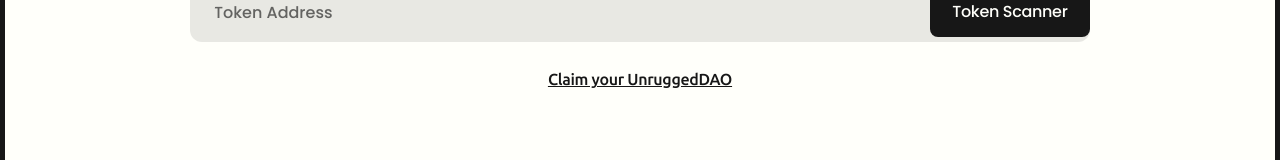
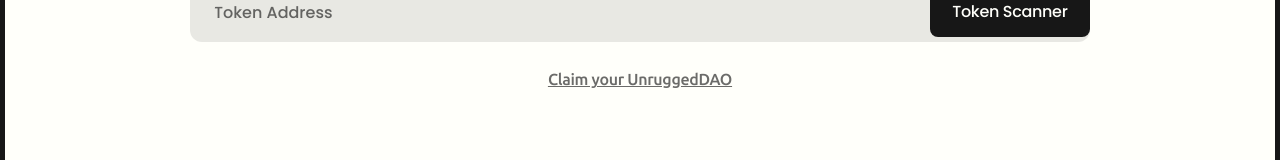
Before and after one commit to Avvyxx/unrugged, a Next.js app: page / in a window 1280 px wide. In both pictures the pointer is over the element "Claim your UnruggedDAO". Shown: the part 486-646 px from the top of the page. Built offline with nearby package versions, Linux system fonts and the light colour scheme.

Commit message:
Address hover effect

```diff
--- a/components/Address/index.module.scss
+++ b/components/Address/index.module.scss
@@ -9,7 +9,11 @@
   }
 
   .bottom {
-    @apply text-dark font-ubuntu text-[16px] leading-[18.38px] font-medium underline tracking-[-0.02em];
+    @apply text-dark font-ubuntu cursor-pointer text-[16px] leading-[18.38px] font-medium underline tracking-[-0.02em];
+
+    &:hover {
+      @apply text-lowOp;
+    }
   }
 
   .inputCon {
@@ -26,6 +30,10 @@
 
   .button {
     @apply whitespace-nowrap bg-dark rounded-lg text-light font-medium text-[16px] leading-4x6 tracking-[-0.02em] py-[13px] text-center;
+
+    &:hover {
+      @apply text-lightLowOp;
+    }
   }
 }
 
--- a/tailwind.config.js
+++ b/tailwind.config.js
@@ -14,6 +14,7 @@
       dark: "#171717",
       light: "#FFFFFA",
       lowOp: "rgba(23, 23, 23, 0.64)",
+      lightLowOp: "rgba(255, 255, 250, 0.64)",
       green: "#31C324",
       yellow: "#C39724",
       red: "#C32424",
```
